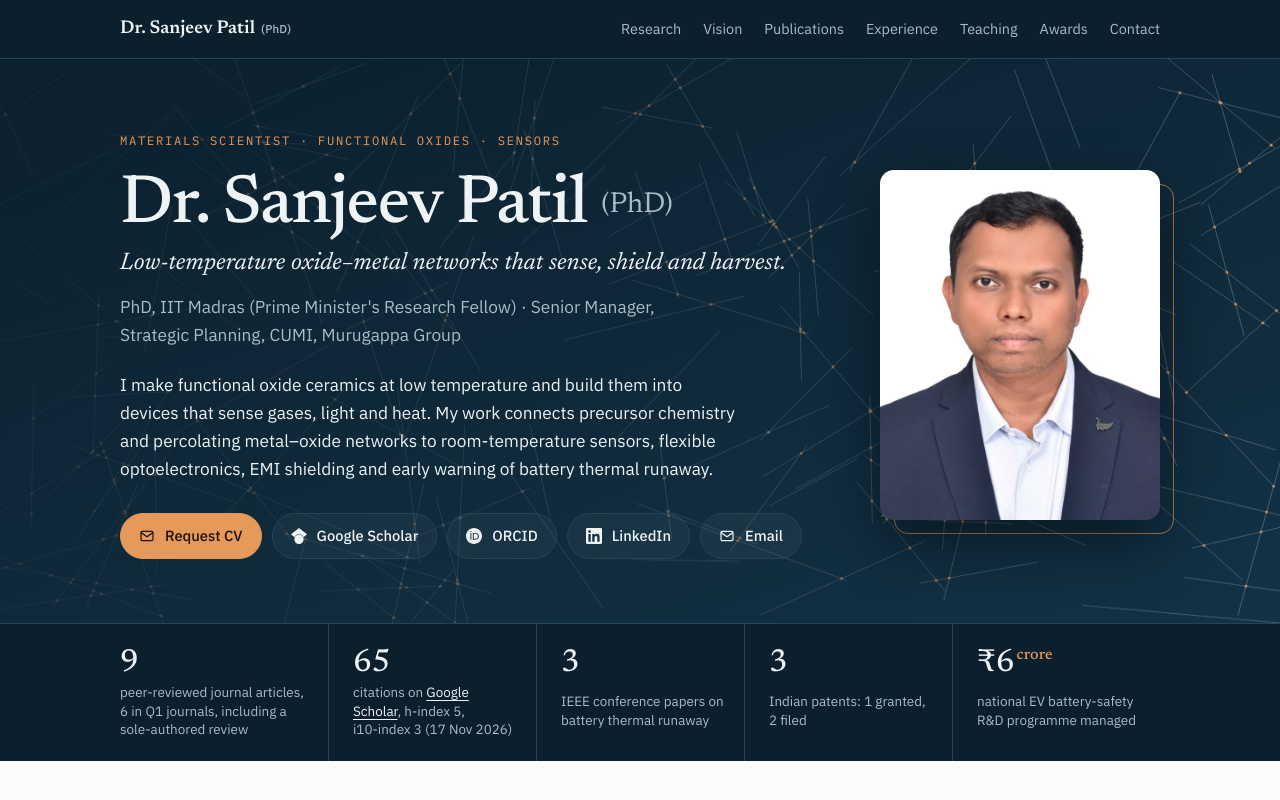
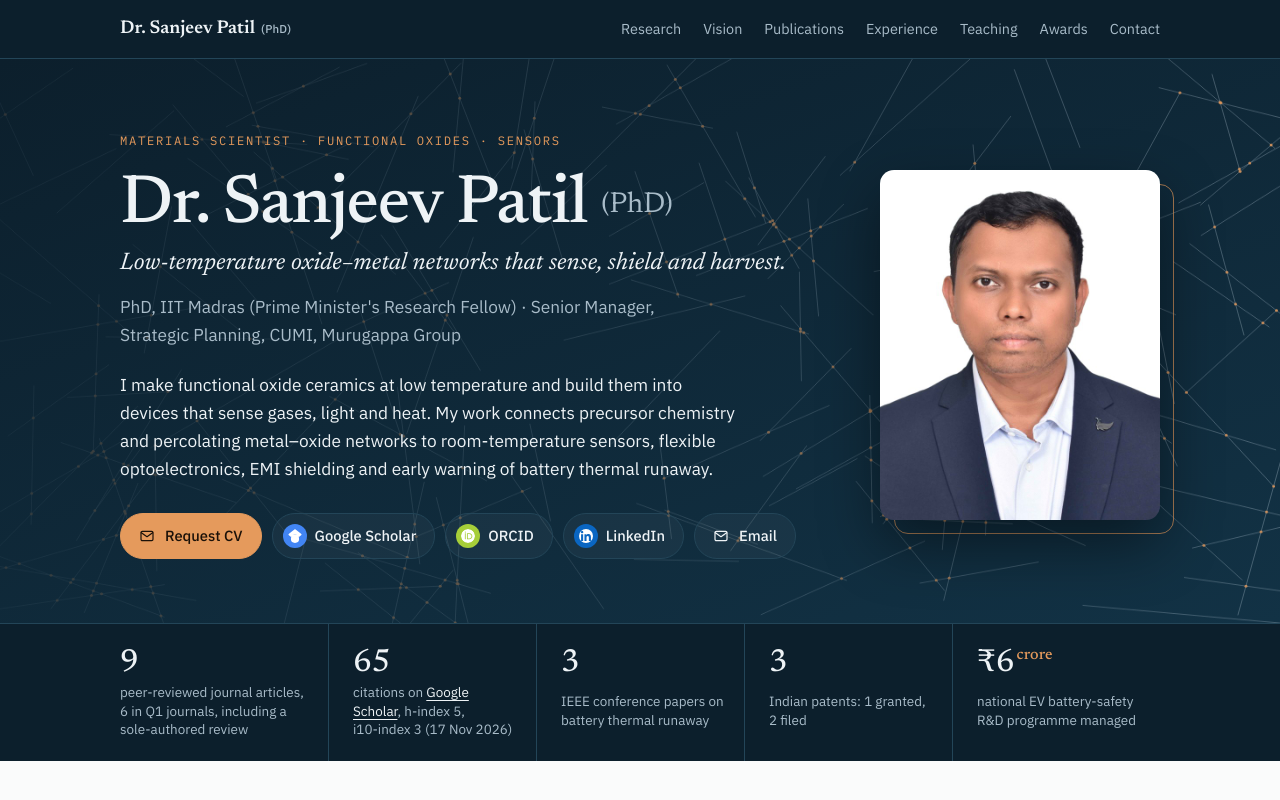
Before and after one commit to sanjeevtpatil/sanjeevtpatil.github.io, a plain HTML site: page index.html in a window 1280 px wide. Shown: the top 800 px of the page. Drawn offline with Linux system fonts and the light colour scheme.

Commit message:
Brand-coloured logos on hero buttons; footer shows year only
Co-Authored-By: Claude Opus 5.5 <noreply@anthropic.com>
Claude-Session: https://claude.ai/code/session_011ypLevgNrgXWM2fw8t6pU3

```diff
--- a/index.html
+++ b/index.html
@@ -273,6 +273,8 @@ section.band.recog{padding-block:26px;background:var(--hero-bg);color:var(--hero
 .recog-more{font-size:.86rem;color:var(--hero-ink);white-space:nowrap}
 .ico,.bi,.ni,.ri,.ct-ico{width:1em;height:1em;flex:none;display:inline-block;vertical-align:-.14em}
 .btn .bi{width:16px;height:16px;margin-right:2px}
+.btn .bi.brand{width:24px;height:24px;padding:5px;margin:-4px 0 -4px -8px;border-radius:50%;color:#fff;box-sizing:border-box}
+.bi.brand.orcid{background:#A6CE39} .bi.brand.scholar{background:#4285F4} .bi.brand.linkedin{background:#0A66C2}
 .news-list li{grid-template-columns:22px 92px minmax(0,1fr)}
 .news-list .ni{width:18px;height:18px;color:var(--copper);margin-top:1px}
 .recog-list .ri{width:22px;height:22px;color:var(--hero-copper);margin-bottom:2px}
@@ -457,9 +459,9 @@ footer{background:var(--hero-bg);color:var(--hero-muted);border-top:1px solid va
       <p class="lede">I make functional oxide ceramics at low temperature and build them into devices that sense gases, light and heat. My work connects precursor chemistry and percolating metal–oxide networks to room-temperature sensors, flexible optoelectronics, EMI shielding and early warning of battery thermal runaway.</p>
       <div class="links">
         <a class="btn primary js-mail" data-subject="CV request" href="#contact"><svg class="bi" aria-hidden="true"><use href="#i-mail"/></svg>Request CV</a>
-        <a class="btn" rel="me" href="https://scholar.google.com/citations?user=W6-CSSYAAAAJ&amp;hl=en"><svg class="bi" aria-hidden="true"><use href="#i-scholar"/></svg>Google Scholar</a>
-        <a class="btn" rel="me" href="https://orcid.org/0000-0002-5201-7942"><svg class="bi" aria-hidden="true"><use href="#i-orcid"/></svg>ORCID</a>
-        <a class="btn" rel="me" href="https://www.linkedin.com/in/sanjeevtpatil/"><svg class="bi" aria-hidden="true"><use href="#i-linkedin"/></svg>LinkedIn</a>
+        <a class="btn" rel="me" href="https://scholar.google.com/citations?user=W6-CSSYAAAAJ&amp;hl=en"><svg class="bi brand scholar" aria-hidden="true"><use href="#i-scholar"/></svg>Google Scholar</a>
+        <a class="btn" rel="me" href="https://orcid.org/0000-0002-5201-7942"><svg class="bi brand orcid" aria-hidden="true"><use href="#i-orcid"/></svg>ORCID</a>
+        <a class="btn" rel="me" href="https://www.linkedin.com/in/sanjeevtpatil/"><svg class="bi brand linkedin" aria-hidden="true"><use href="#i-linkedin"/></svg>LinkedIn</a>
         <a class="btn js-mail" href="#contact"><svg class="bi" aria-hidden="true"><use href="#i-mail"/></svg>Email</a>
       </div>
     </div>
@@ -575,7 +577,7 @@ footer{background:var(--hero-bg);color:var(--hero-muted);border-top:1px solid va
 </section>
 </main>
 
-<footer><div class="wrap foot"><span>© 2026 Dr. Sanjeev Patil (PhD) · Updated November 2026 · Header drawings are simulated silver-nanowire percolation networks.</span><nav aria-label="Footer"><a href="index.html">Home</a><a href="research.html">Research</a><a href="publications.html">Publications</a><a href="experience.html">Experience</a><a href="index.html#contact">Contact</a></nav><div class="social" aria-label="Profiles"><a rel="me" href="https://scholar.google.com/citations?user=W6-CSSYAAAAJ&amp;hl=en" aria-label="Google Scholar" title="Google Scholar"><svg class="ico" aria-hidden="true"><use href="#i-scholar"/></svg></a><a rel="me" href="https://orcid.org/0000-0002-5201-7942" aria-label="ORCID" title="ORCID"><svg class="ico" aria-hidden="true"><use href="#i-orcid"/></svg></a><a rel="me" href="https://www.linkedin.com/in/sanjeevtpatil/" aria-label="LinkedIn" title="LinkedIn"><svg class="ico" aria-hidden="true"><use href="#i-linkedin"/></svg></a><a class="js-mail" href="index.html#contact" aria-label="Email" title="Email"><svg class="ico" aria-hidden="true"><use href="#i-mail"/></svg></a></div></div></footer>
+<footer><div class="wrap foot"><span>© 2026 Dr. Sanjeev Patil (PhD) · Header drawings are simulated silver-nanowire percolation networks.</span><nav aria-label="Footer"><a href="index.html">Home</a><a href="research.html">Research</a><a href="publications.html">Publications</a><a href="experience.html">Experience</a><a href="index.html#contact">Contact</a></nav><div class="social" aria-label="Profiles"><a rel="me" href="https://scholar.google.com/citations?user=W6-CSSYAAAAJ&amp;hl=en" aria-label="Google Scholar" title="Google Scholar"><svg class="ico" aria-hidden="true"><use href="#i-scholar"/></svg></a><a rel="me" href="https://orcid.org/0000-0002-5201-7942" aria-label="ORCID" title="ORCID"><svg class="ico" aria-hidden="true"><use href="#i-orcid"/></svg></a><a rel="me" href="https://www.linkedin.com/in/sanjeevtpatil/" aria-label="LinkedIn" title="LinkedIn"><svg class="ico" aria-hidden="true"><use href="#i-linkedin"/></svg></a><a class="js-mail" href="index.html#contact" aria-label="Email" title="Email"><svg class="ico" aria-hidden="true"><use href="#i-mail"/></svg></a></div></div></footer>
 
 <script>
 (function(){
```
Also changed, not shown: 404.html (+3 -1 lines), experience.html (+3 -1 lines), publications.html (+3 -1 lines), research.html (+3 -1 lines).
